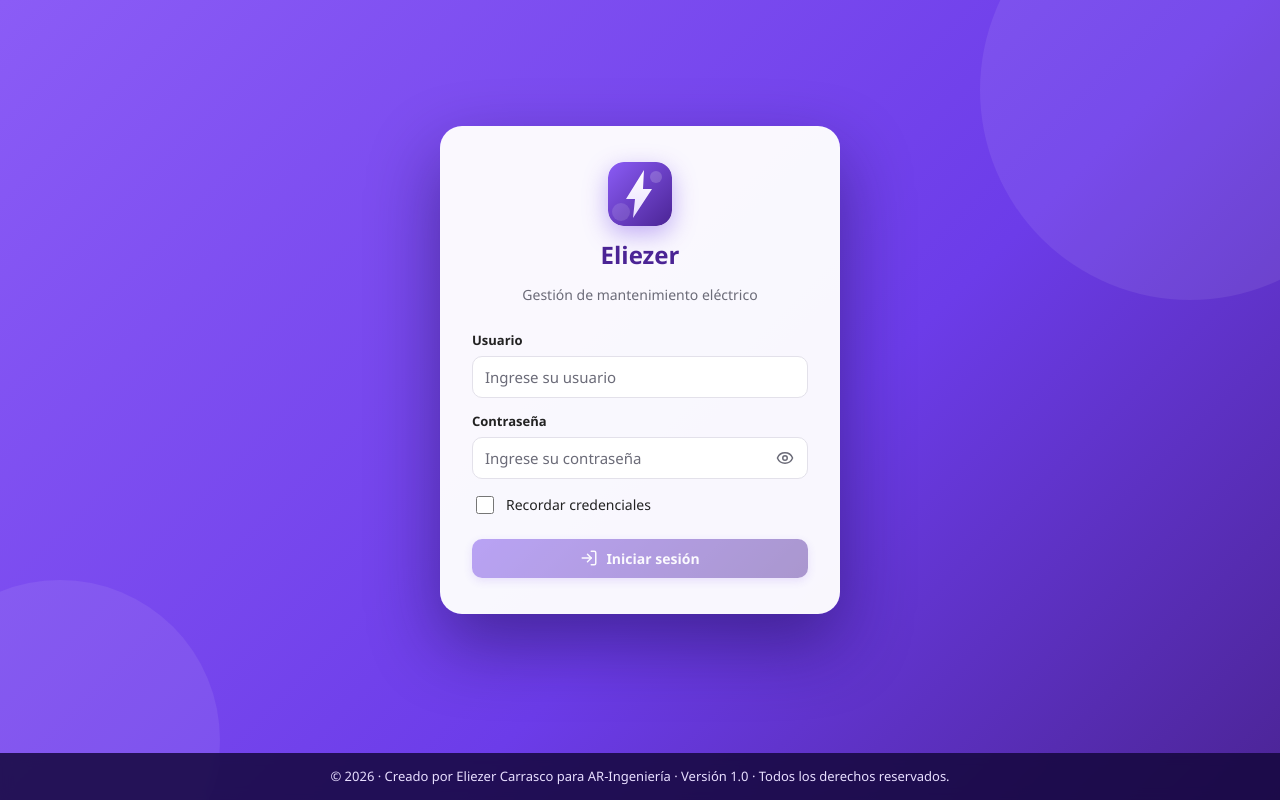
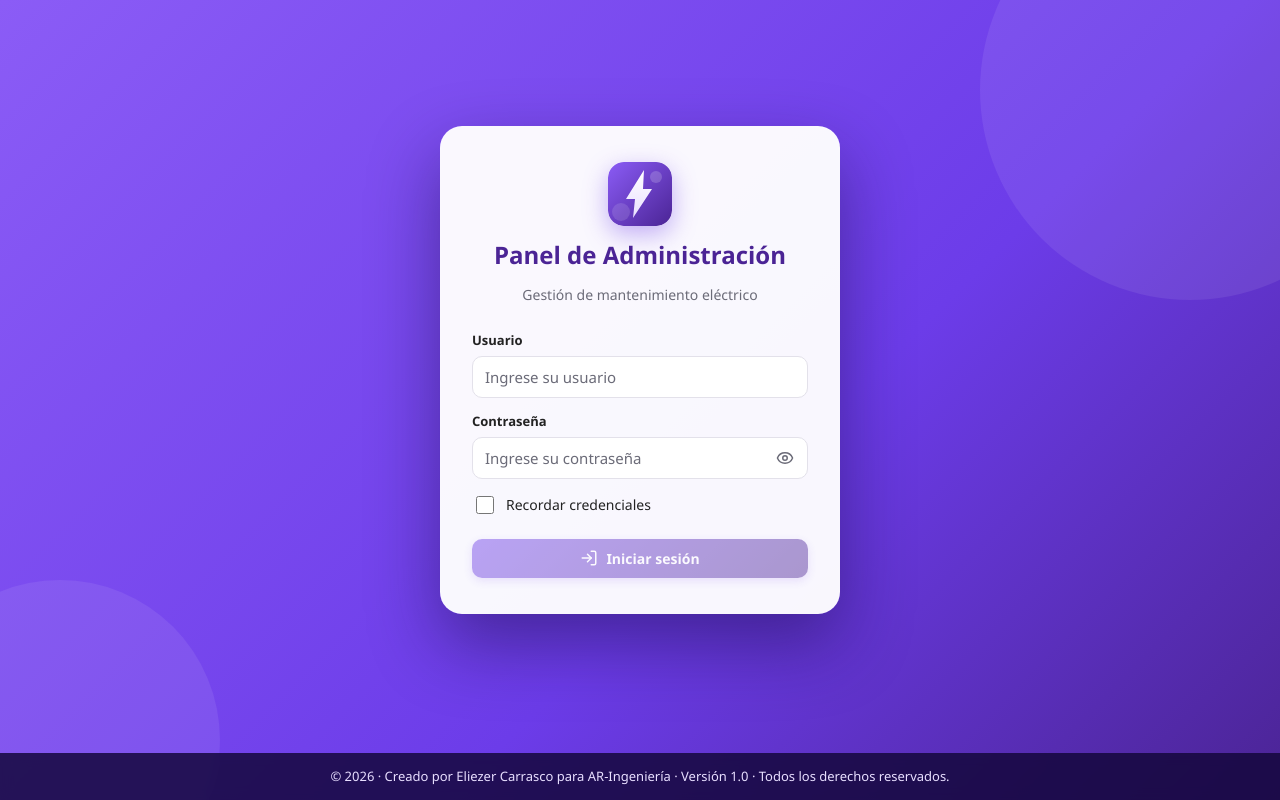
Before and after one commit to CarrascoObed/AR-Ingenieria, a React (Vite) app in the folder frontend/: page /login in a window 1280 px wide. Built offline with nearby package versions, Linux system fonts and the light colour scheme.

Commit message:
Restore admin panel labels

```diff
--- a/frontend/index.html
+++ b/frontend/index.html
@@ -4,7 +4,7 @@
     <meta charset="UTF-8" />
     <meta name="viewport" content="width=device-width, initial-scale=1.0" />
     <link rel="icon" type="image/svg+xml" href="/favicon.svg?v=2026" />
-    <title>Eliezer</title>
+    <title>Panel de Administración</title>
   </head>
   <body>
     <div id="root"></div>
--- a/frontend/src/pages/Login.jsx
+++ b/frontend/src/pages/Login.jsx
@@ -63,7 +63,7 @@ export default function Login() {
       <div className="login-tarjeta">
         <div className="login-logo">
           <img src="/favicon.svg" alt="Logo mantenimiento eléctrico" width={64} height={64} />
-          <h1>Eliezer</h1>
+          <h1>Panel de Administración</h1>
           <p>Gestión de mantenimiento eléctrico</p>
         </div>
 
--- a/frontend/src/ui/TopBar.jsx
+++ b/frontend/src/ui/TopBar.jsx
@@ -112,7 +112,7 @@ export default function TopBar() {
         <div className="topbar-logo">
           <img src="/favicon.svg" alt="Logo" />
           <span className="nombre">
-            {admin?.rol === 'ROLE_SUPER' ? 'Super Usuario' : 'Eliezer'}
+            {admin?.rol === 'ROLE_SUPER' ? 'Super Usuario' : 'Panel de Administración'}
           </span>
         </div>
       </div>
```
